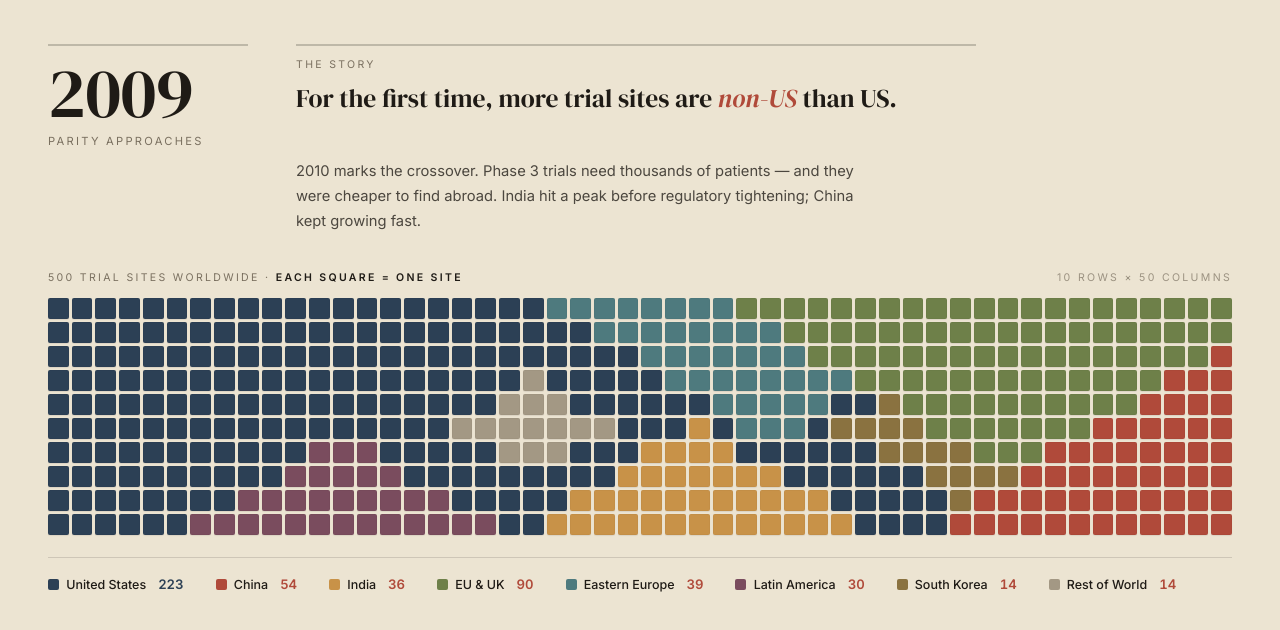
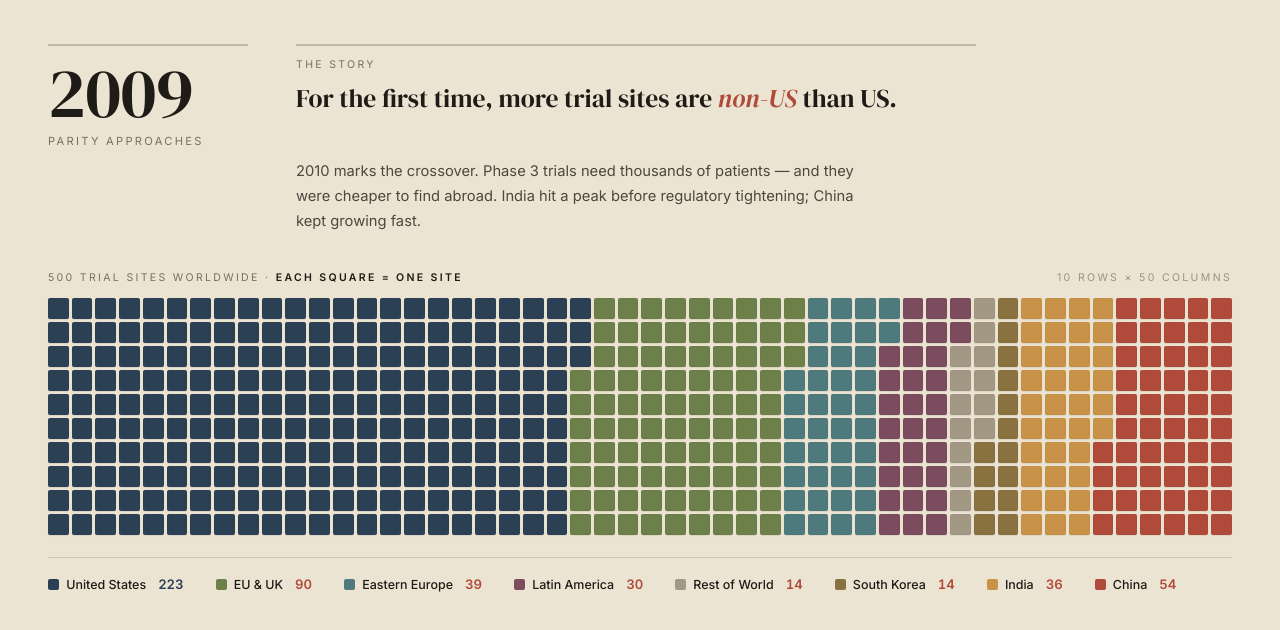
Before and after one commit to lshreyas/us-trials-visualizer, a plain HTML site: page blocks.html in a window 1280 px wide. Shown: the part 882-1512 px from the top of the page. Drawn offline with Linux system fonts and the light colour scheme.

Commit message:
Use clean vertical band fill instead of distance-based shapes
Each country now occupies a contiguous block of columns in the ribbon,
filled top-to-bottom. Reads as a stacked-bar across the horizontal axis —
US on the left shrinks as China on the right grows, with EU/EE/LATAM/Other/KR/India between them. No more triangular fronts or diamond patterns.

Co-Authored-By: Claude Opus 4.7 <noreply@anthropic.com>

```diff
--- a/blocks.html
+++ b/blocks.html
@@ -286,7 +286,10 @@ const YEARS = [
   }
 ];
 
-const COUNTRY_ORDER = ['us','china','india','eu','ee','latam','kr','other'];
+// Order is also the LEFT→RIGHT order in the ribbon. The Atlantic West sits
+// on the left, emerging Asia on the right — so US shrinks leftward and China
+// grows rightward as years advance.
+const COUNTRY_ORDER = ['us','eu','ee','latam','other','kr','india','china'];
 const COUNTRY_NAMES = {us:'United States',china:'China',india:'India',eu:'EU & UK',ee:'Eastern Europe',latam:'Latin America',kr:'South Korea',other:'Rest of World'};
 const COUNTRY_VAR = {us:'--us',china:'--china',india:'--india',eu:'--eu',ee:'--ee',latam:'--latam',kr:'--kr',other:'--other'};
 
@@ -325,44 +328,25 @@ COUNTRY_ORDER.forEach(c=>{
    so as that country's count grows, it claims blocks in a stable pattern.
 ================================================================ */
 
-// Priority orders for a ROWS x COLS grid. For the 50x10 ribbon, country
-// "homes" are spread along the horizontal axis — US anchors the left,
-// China the right, India bottom-left, EU top-right, etc. As scrolling
-// progresses years forward, China sweeps in from the right.
-function buildOrder(originRow, originCol){
-  const arr = [];
-  // weight horizontal distance slightly more than vertical so spread feels
-  // ribbon-like rather than blobby.
-  for(let r=0;r<ROWS;r++) for(let c=0;c<COLS;c++){
-    const d = Math.abs(c-originCol)*1.0 + Math.abs(r-originRow)*1.6;
-    arr.push({i:r*COLS+c, d});
-  }
-  arr.sort((a,b)=>a.d-b.d || a.i-b.i);
-  return arr.map(x=>x.i);
-}
-const ORDERS = {
-  us:    buildOrder(0,0),                // top-left
-  china: buildOrder(ROWS-1,COLS-1),      // bottom-right
-  india: buildOrder(ROWS-1,Math.floor(COLS*0.55)), // bottom mid-right
-  eu:    buildOrder(0,COLS-1),           // top-right
-  ee:    buildOrder(0,Math.floor(COLS*0.6)),       // top, just right of center
-  latam: buildOrder(ROWS-1,Math.floor(COLS*0.25)), // bottom, left-of-center
-  kr:    buildOrder(Math.floor(ROWS*0.5),COLS-1),  // middle-right
-  other: buildOrder(Math.floor(ROWS*0.5),Math.floor(COLS*0.4))
-};
+// Column-major fill: each country occupies a contiguous block of columns
+// (filling top-to-bottom within each column), in COUNTRY_ORDER left-to-right.
+// Boundaries between countries are clean vertical lines — no triangular or
+// diamond shapes. Partial columns at boundaries fill from the top.
+const SEQ = (function(){
+  const s=[];
+  for(let c=0;c<COLS;c++) for(let r=0;r<ROWS;r++) s.push(r*COLS+c);
+  return s;
+})();
 
 function assign(dist){
-  const taken = new Array(TOTAL).fill(null);
-  const claimOrder = ['china','india','eu','ee','latam','kr','other','us'];
-  for(const c of claimOrder){
-    let need = dist[c] || 0;
-    if(!need) continue;
-    for(const idx of ORDERS[c]){
-      if(need<=0) break;
-      if(taken[idx]===null){ taken[idx]=c; need--; }
+  const taken = new Array(TOTAL).fill('other');
+  let idx = 0;
+  for(const country of COUNTRY_ORDER){
+    const n = dist[country] || 0;
+    for(let i=0;i<n && idx<TOTAL;i++){
+      taken[SEQ[idx++]] = country;
     }
   }
-  for(let i=0;i<TOTAL;i++) if(taken[i]===null) taken[i]='other';
   return taken;
 }
 
```
